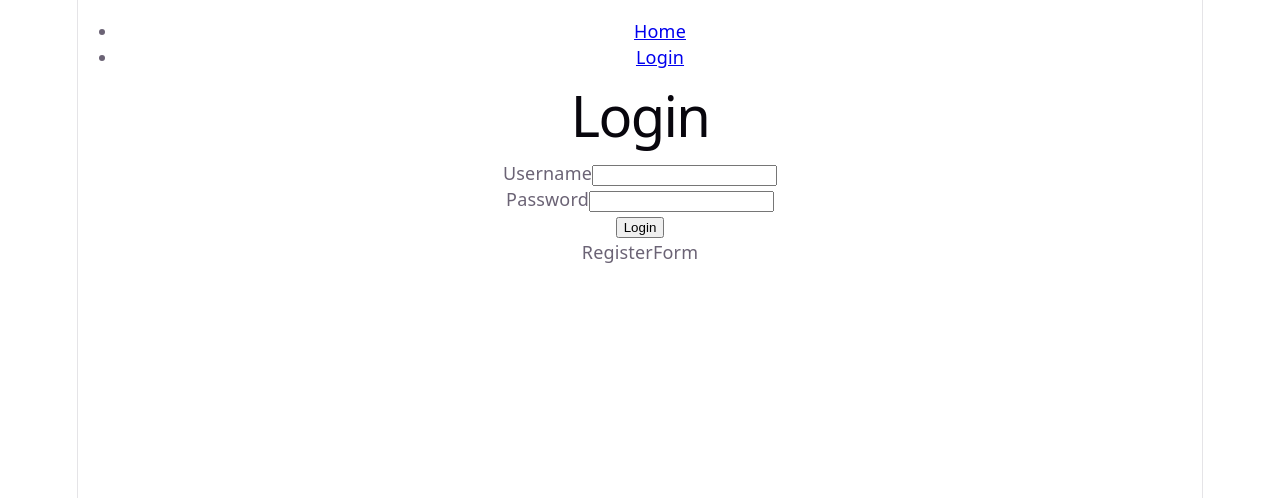
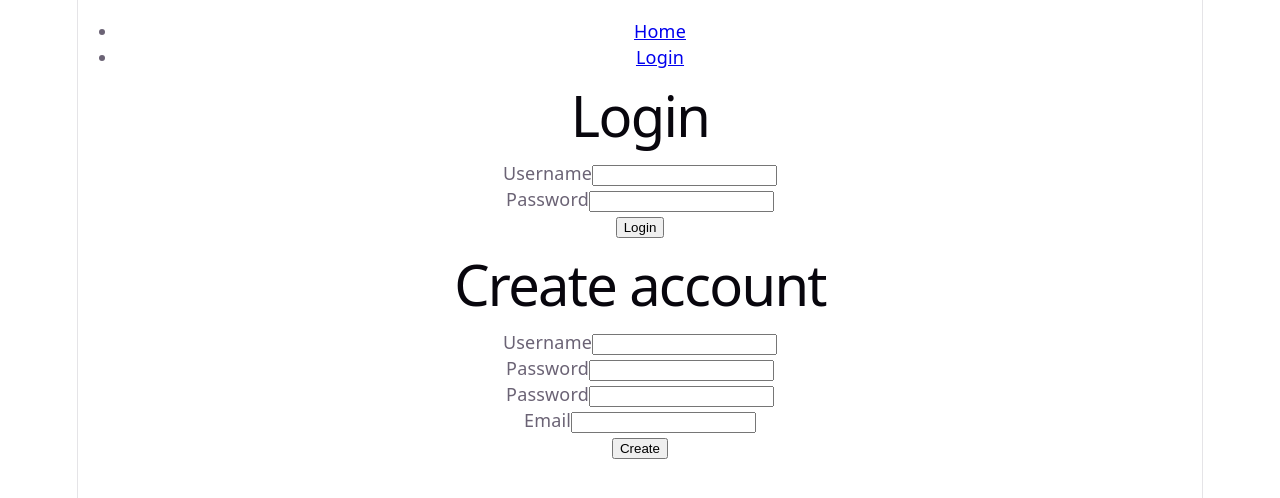
Before and after one commit to JuhQ/wsk-s26-react, a React (Vite) app: page /login in a window 1280 px wide. Shown: the top 498 px of the page. Built offline with nearby package versions, Linux system fonts and the light colour scheme.

Commit message:
Add logic for signup and autologin

```diff
--- a/src/components/RegisterForm.jsx
+++ b/src/components/RegisterForm.jsx
@@ -1,5 +1,95 @@
+import { useAuthentication } from "../hooks/apiHooks";
+import useForm from "../hooks/formHooks";
+import { useNavigate } from "react-router";
+import { useState } from "react";
+
 const RegisterForm = () => {
-  return <div>RegisterForm</div>;
+  const { createUser, postLogin } = useAuthentication();
+  const [error, setError] = useState("");
+  const navigate = useNavigate();
+
+  const initValues = {
+    username: "",
+    password: "",
+    password2: "",
+    email: "",
+  };
+
+  // for now, test user: ilkka password: 12345
+  const doRegister = async (inputs) => {
+    if (inputs.password === inputs.password2) {
+      try {
+        const results = await createUser(inputs);
+
+        console.log("results", results);
+
+        const loginResult = await postLogin(inputs);
+        localStorage.setItem("token", loginResult.token);
+        navigate("/");
+      } catch (err) {
+        console.log("err", err);
+        setError(err.message);
+      }
+    } else {
+      // TODO: implement proper user notification
+      alert("Check passwords");
+    }
+  };
+
+  // TODO: clear possible error state when inputs change
+  const { handleInputChange, handleSubmit } = useForm(doRegister, initValues);
+
+  return (
+    <div>
+      <>
+        <h1>Create account</h1>
+        <form onSubmit={handleSubmit}>
+          <div>
+            <label htmlFor="register-user">Username</label>
+            <input
+              name="username"
+              type="text"
+              id="register-user"
+              onChange={handleInputChange}
+              autoComplete="username"
+            />
+          </div>
+          <div>
+            <label htmlFor="register-password">Password</label>
+            <input
+              name="password"
+              type="password"
+              id="register-password"
+              onChange={handleInputChange}
+              autoComplete="current-password"
+            />
+          </div>
+          <div>
+            <label htmlFor="register-password2">Password</label>
+            <input
+              name="password2"
+              type="password"
+              id="register-password2"
+              onChange={handleInputChange}
+              autoComplete="current-password2"
+            />
+          </div>
+          <div>
+            <label htmlFor="register-email">Email</label>
+            <input
+              name="email"
+              type="email"
+              id="register-email"
+              onChange={handleInputChange}
+              autoComplete="current-password"
+            />
+          </div>
+          <button type="submit">Create</button>
+          {error.length > 0 ? <div style={{ color: "red" }}>{error}</div> : ""}
+        </form>
+      </>
+    </div>
+  );
 };
 
 export default RegisterForm;
--- a/src/contexts/UserContext.jsx
+++ b/src/contexts/UserContext.jsx
@@ -1,12 +1,13 @@
-import { createContext, useState } from 'react';
-import { useAuthentication, useUser } from '../hooks/apiHooks';
-import { useNavigate } from 'react-router';
+import { createContext, useEffect, useState } from "react";
+import { useAuthentication, useUser } from "../hooks/apiHooks";
+
+import { useNavigate } from "react-router";
 
 const UserContext = createContext(null);
 
 const UserProvider = ({ children }) => {
   const [user, setUser] = useState(null);
-  const { postLogin } = useAuthentication();
+  const { postLogin, checkToken } = useAuthentication();
   const { getUserByToken } = useUser();
   const navigate = useNavigate();
 
@@ -25,11 +26,11 @@ const UserProvider = ({ children }) => {
   const handleLogout = () => {
     try {
       // TODO: remove token from local storage
-      localStorage.removeItem('token');
+      localStorage.removeItem("token");
       // TODO: set user to null
       setUser(null);
       // TODO: navigate to home or login page
-      navigate('/');
+      navigate("/");
     } catch (e) {
       console.log(e.message);
     }
@@ -38,14 +39,26 @@ const UserProvider = ({ children }) => {
   // handleAutoLogin is used when the app is loaded to check if there is a valid token in local storage
   const handleAutoLogin = async () => {
     try {
-      // TODO: get token from local storage
-      // TODO: if token exists, get user data from API
-      // TODO: set user to state
       // TODO: navigate to home
+
+      const token = localStorage.getItem("token");
+
+      if (token) {
+        const loginResult = await checkToken(token);
+
+        setUser(loginResult.user);
+
+        // navigate("/");
+      }
     } catch (e) {
       console.log(e.message);
     }
   };
+
+  useEffect(() => {
+    // TODO: should this be called from here?
+    handleAutoLogin();
+  }, []);
 
   return (
     <UserContext.Provider
```
